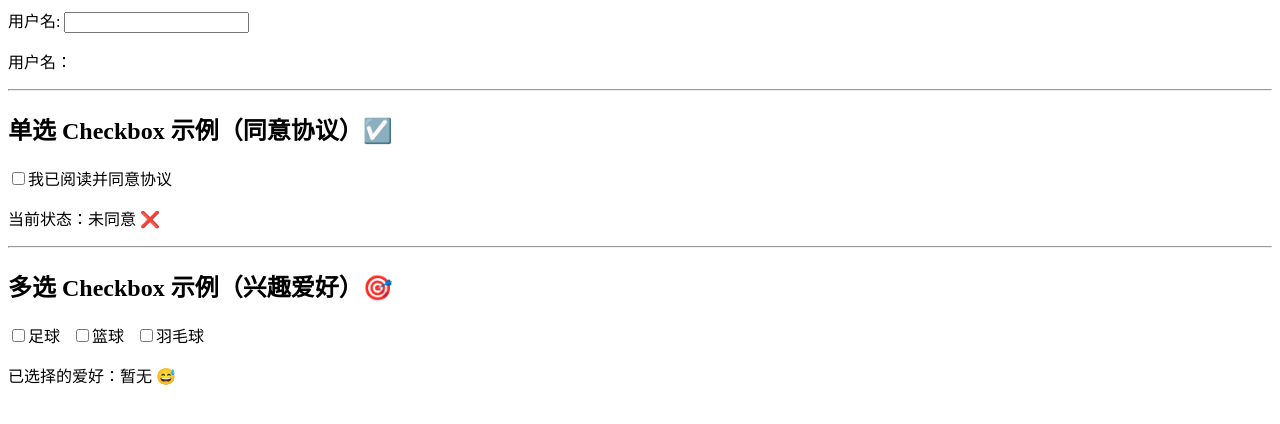
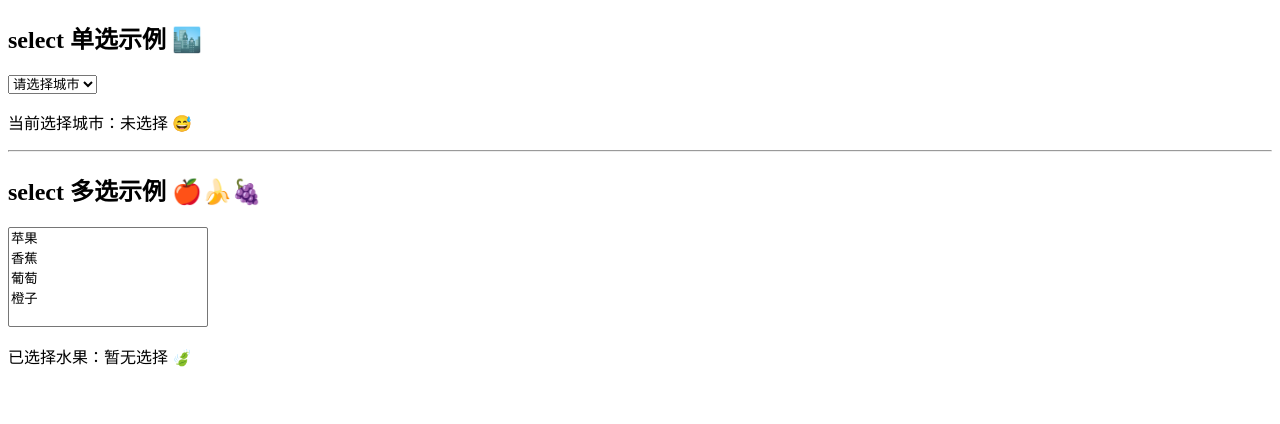
Before and after one commit to coder-klaus/react-tutorial, a React (Vite) app: page / in a window 1280 px wide. Shown: the top 424 px of the page. Built offline with nearby package versions, Linux system fonts and the light colour scheme.

Commit message:
fix: 同步DOM相关示例

```diff
--- a/src/App.jsx
+++ b/src/App.jsx
@@ -6,6 +6,7 @@
 
 // 002-多个表单项的统一处理
 // import App from './components/002-多个表单项的统一处理/001-文本输入框'
-import App from './components/002-多个表单项的统一处理/002-单选和多选的checkbox'
+// import App from './components/002-多个表单项的统一处理/002-checkbox'
+import App from './components/002-多个表单项的统一处理/003-select'
 
 export default App
--- a/src/components/002-多个表单项的统一处理/002-单选和多选的checkbox.jsx
+++ b/src/components/002-多个表单项的统一处理/002-checkbox.jsx
@@ -5,12 +5,9 @@ import { PureComponent } from 'react';
  */
 class CheckboxDemo extends PureComponent {
   state = {
-    // 文本输入框
-    username: '',
-    // 单选 checkbox
-    isAgree: false,
-    // 多选 checkbox
-    hobbies: []
+    isAgree: false, // 单选 checkbox
+    // 单选值绑定为字符串或布尔类型值，多选值绑定为数组类型值
+    hobbies: [] // 多选 checkbox
   };
 
   hobbyOptions = [
@@ -19,15 +16,10 @@ class CheckboxDemo extends PureComponent {
     { label: '羽毛球', value: 'badminton' }
   ]
 
-  /**
-   * 统一处理文本输入框和 checkbox 的变化事件
-   * 根据不同类型的表单项，自动更新对应的 state
-   */
   handleInputChange = (event) => {
     const { name, checked, type, value } = event.target;
 
     this.setState({
-      // checkbox的选中状态由checked属性控制，而非value
       [name]: type === 'checkbox' ? checked : value
     });
   };
@@ -51,17 +43,10 @@ class CheckboxDemo extends PureComponent {
   };
 
   render() {
-    const { username, isAgree, hobbies } = this.state;
+    const { isAgree, hobbies } = this.state;
 
     return (
       <div>
-        <label htmlFor="username">
-          用户名: <input type="text" id="username" name="username" onChange={this.handleInputChange} />
-        </label>
-        <p>用户名：{username}</p>
-
-        <hr />
-
         <h2>单选 Checkbox 示例（同意协议）☑️</h2>
         <label htmlFor="agree">
           <input
--- /dev/null
+++ b/src/components/002-多个表单项的统一处理/003-select.jsx
@@ -0,0 +1,78 @@
+import { PureComponent } from 'react'
+
+/**
+ * 本示例演示了 select 的单选和多选用法 🎉
+ */
+export class App extends PureComponent {
+  state = {
+    // 单选时 value 为字符串，多选时 value 为数组
+    city: '', // 单选
+    fruits: [] // 多选
+  }
+
+  handleChange = (event) => {
+    const { name, value, multiple, selectedOptions } = event.target
+
+    // 对于 select 元素，存在如下两个 伪数组属性
+    // 1. selectedOptions：所有已选 option 的集合
+    // 2. options：所有 option 的集合
+    //    + 存在属性selectedIndex 表示当前选中项的索引
+    //      - 单选时，selectedIndex 为选中项的索引
+    //      - 多选时，selectedIndex 为第一个被选中 option 的索引
+    console.log(event.target.selectedOptions)
+    console.log(event.target.options)
+
+    if (multiple) {
+      // 多选
+      const values = Array.from(selectedOptions)
+        .map(option => option.value)
+      this.setState({ [name]: values })
+    } else {
+      // 单选
+      this.setState({ [name]: value })
+    }
+  }
+
+  render() {
+    const { city, fruits } = this.state
+    return (
+      <div>
+        <h2>select 单选示例 🏙️</h2>
+        {/* select 的 value 属性等于选中 option 的 value 值 */}
+        <select
+          name="city"
+          value={city}
+          onChange={this.handleChange}
+        >
+          <option value="">请选择城市</option>
+          <option value="beijing">北京</option>
+          <option value="shanghai">上海</option>
+          <option value="guangzhou">广州</option>
+        </select>
+        <p>当前选择城市：{city ? city : '未选择 😅'}</p>
+
+        <hr />
+
+        <h2>select 多选示例 🍎🍌🍇</h2>
+        <select
+          name="fruits"
+          multiple
+          value={fruits}
+          onChange={this.handleChange}
+          style={{ width: 200, height: 100 }}
+        >
+          <option value="apple">苹果</option>
+          <option value="banana">香蕉</option>
+          <option value="grape">葡萄</option>
+          <option value="orange">橙子</option>
+        </select>
+        <p>
+          已选择水果：
+          {fruits.length > 0 ? fruits.join('、') : '暂无选择 🍃'}
+        </p>
+      </div>
+    )
+  }
+}
+
+export default App
```
Also changed, not shown: src/components/002-多个表单项的统一处理/001-文本输入框.jsx (+41 -4 lines).
